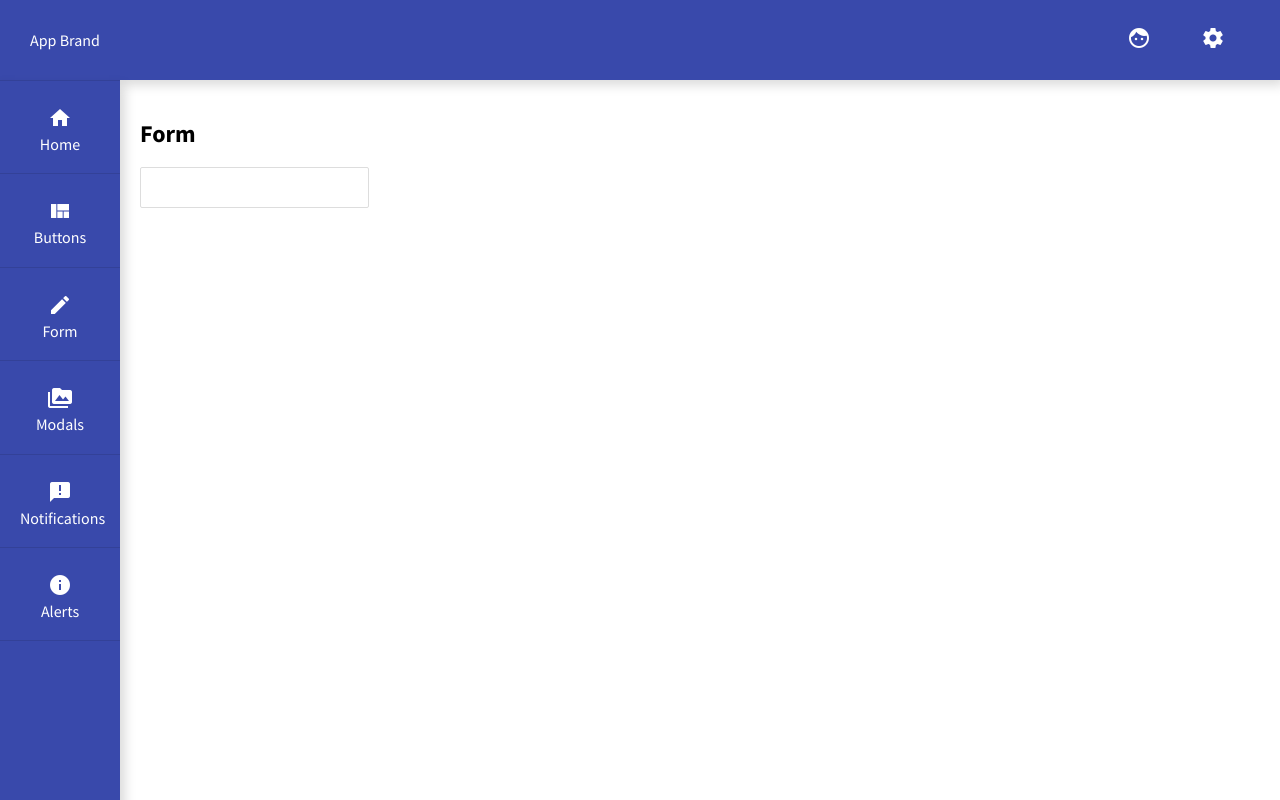
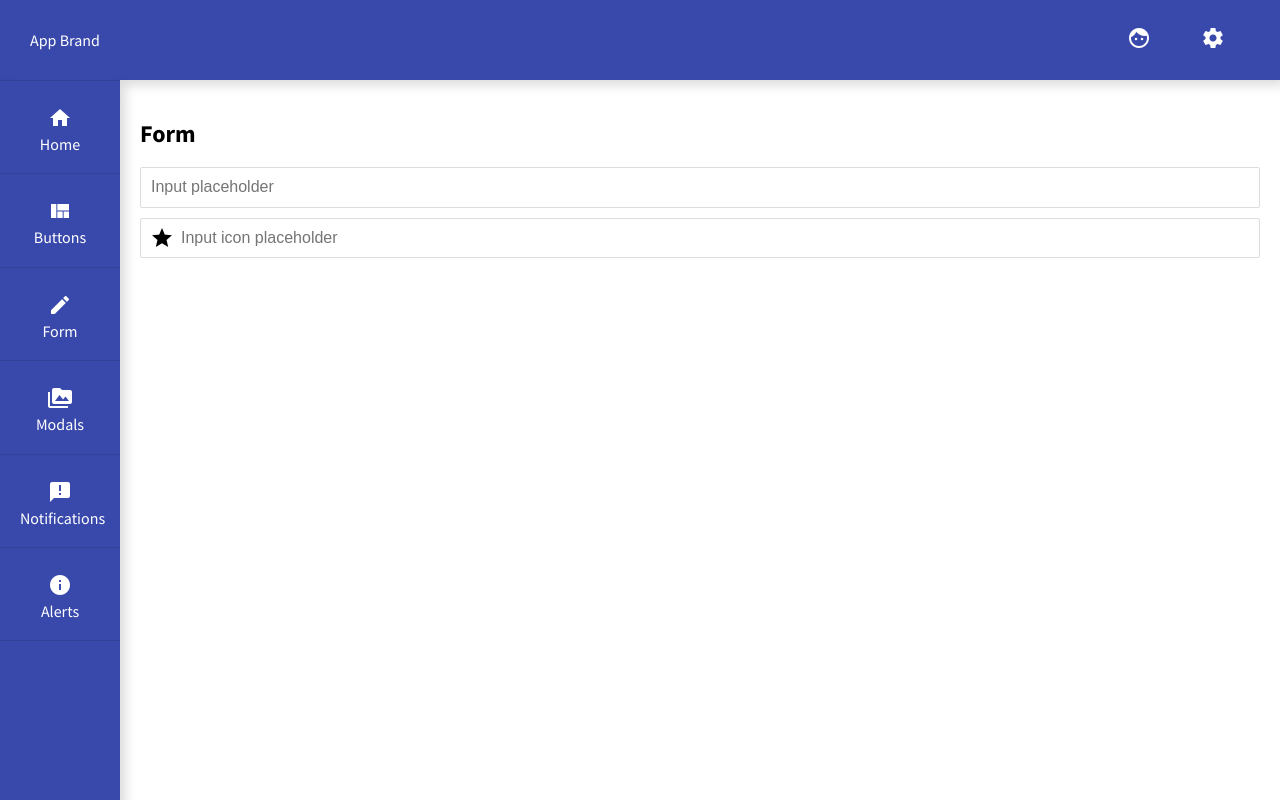
Before and after one commit to Jannick94/vue-templ8, a Vue app: page /#/form in a window 1280 px wide. Built offline with nearby package versions, Linux system fonts and the light colour scheme.

Commit message:
Add InputIcon component

```diff
--- a/src/components/core/elements/Form/AppInput.vue
+++ b/src/components/core/elements/Form/AppInput.vue
@@ -1,30 +1,30 @@
 <template>
     <div class="input">
-        <input type="text" :value="value" @input="update($event.target.value)">
+        <input
+            type="text"
+            :placeholder="placeholder"
+            :value="value"
+            @input="update($event.target.value)"
+        >
     </div>
 </template>
 
 <script>
+    import inputProps from './props';
+
     export default {
         name: 'AppInput',
-        props: {
-            value: {
-                type: String,
-                default: ''
-            }
-        },
-        methods: {
-            update(val) {
-                this.$emit('input', val);
-            }
-        }
+        mixins: [inputProps],
     }
 </script>
 
 <style lang="scss">
     .input {
+        display: flex;
+        margin: 10px 0 0;
 
         input {
+            flex: 1;
             border: 1px solid #ddd;
             padding: 10px;
             border-radius: 2px;
--- /dev/null
+++ b/src/components/core/elements/Form/AppInputIcon.vue
@@ -0,0 +1,48 @@
+<template>
+    <div class="input input-icon">
+        <AppIcon>{{ icon }}</AppIcon>
+        <input
+            type="text"
+            :placeholder="placeholder"
+            :value="value"
+            @input="update($event.target.value)"
+        >
+    </div>
+</template>
+
+<script>
+    import inputProps from './props';
+
+    export default {
+        name: 'AppInputIcon',
+        mixins: [inputProps],
+        props: {
+            icon: {
+                type: String,
+                required: true
+            }
+        }
+    }
+</script>
+
+<style lang="scss">
+    .input {
+
+        &.input-icon {
+            position: relative;
+
+            input {
+                padding-left: 40px;
+            }
+        }
+
+        i {
+            position: absolute;
+            height: 100%;
+            display: flex;
+            align-items: center;
+            padding: 0 10px;
+        }
+    }
+
+</style>
--- /dev/null
+++ b/src/components/core/elements/Form/props.js
@@ -0,0 +1,19 @@
+let inputProps = {
+    props: {
+        value: {
+            type: String,
+            default: ''
+        },
+        placeholder: {
+            type: String,
+            default: ''
+        }
+    },
+    methods: {
+        update(val) {
+            this.$emit('input', val);
+        }
+    }
+}
+
+export default inputProps;
--- a/src/components/pages/Form.vue
+++ b/src/components/pages/Form.vue
@@ -2,7 +2,9 @@
     <div>
         <h2>Form</h2>
 
-        <AppInput v-model="input"></AppInput>
+        <AppInput placeholder="Input placeholder" v-model="input"></AppInput>
+
+        <AppInputIcon icon="grade" placeholder="Input icon placeholder"></AppInputIcon>
     </div>
 </template>
 
--- a/src/main.js
+++ b/src/main.js
@@ -8,11 +8,13 @@ import AppButton       from '@/components/core/elements/Button/AppButton';
 import AppNotification from '@/components/core/elements/Notification/AppNotification';
 import AppIcon         from '@/components/core/elements/Icon/AppIcon';
 import AppInput        from '@/components/core/elements/Form/AppInput';
+import AppInputIcon    from '@/components/core/elements/Form/AppInputIcon';
 
 Vue.component('AppButton', AppButton);
 Vue.component('AppNotification', AppNotification);
 Vue.component('AppIcon', AppIcon);
 Vue.component('AppInput', AppInput);
+Vue.component('AppInputIcon', AppInputIcon);
 
 new Vue({
     el: '#app',
```
